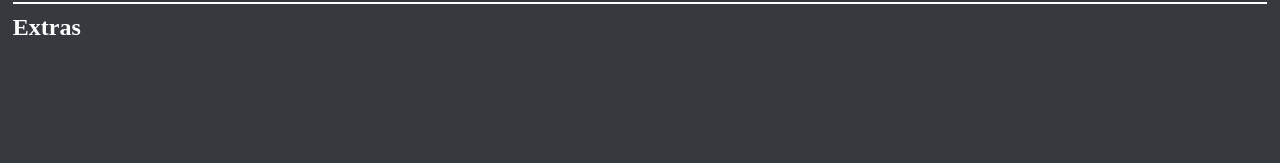
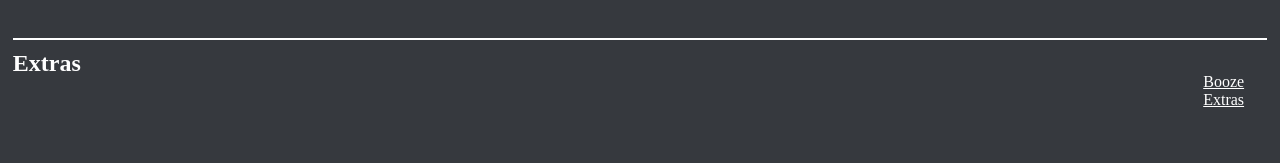
Before and after one commit to MyNameJaeff/Boozer, a React (Vite) app: page /inventory in a window 1280 px wide. Shown: the part 162-325 px from the top of the page. Built offline with nearby package versions, Linux system fonts and the light colour scheme.

Commit message:
A little more

```diff
--- a/src/components/boozeCard.tsx
+++ b/src/components/boozeCard.tsx
@@ -1,4 +1,4 @@
-import React, { useState } from "react";
+import { useState } from "react";
 
 export default function BoozeCard({
 	booze,
--- a/src/components/extraCard.tsx
+++ b/src/components/extraCard.tsx
@@ -1,4 +1,4 @@
-import React, { useState } from "react";
+import { useState } from "react";
 
 export default function ExtraCard({
 	extra,
--- a/src/components/navbar.tsx
+++ b/src/components/navbar.tsx
@@ -274,13 +274,35 @@ Extra: `;
 
 					<button
 						type="button"
-						onClick={() => navigate("/spritskap")}
-						onKeyUp={(e) => e.key === "Enter" && navigate("/spritskap")}
+						onClick={() => navigate("/inventory")}
+						onKeyUp={(e) => e.key === "Enter" && navigate("/inventory")}
 						className={`nav-button ${
-							location.pathname === "/spritskap" ? "active" : ""
+							location.pathname === "/inventory" ? "active" : ""
 						}`}
 					>
-						SpritSkåp
+						Inventory
+					</button>
+
+					<button
+						type="button"
+						onClick={() => navigate("/recipes")}
+						onKeyUp={(e) => e.key === "Enter" && navigate("/recipes")}
+						className={`nav-button ${
+							location.pathname === "/recipes" ? "active" : ""
+						}`}
+					>
+						Recipes
+					</button>
+
+					<button
+						type="button"
+						onClick={() => navigate("/about")}
+						onKeyUp={(e) => e.key === "Enter" && navigate("/about")}
+						className={`nav-button ${
+							location.pathname === "/about" ? "active" : ""
+						}`}
+					>
+						About
 					</button>
 				</div>
 			)}
--- a/src/index.css
+++ b/src/index.css
@@ -25,6 +25,7 @@ body{
     font-size: 25px;
     opacity: 1;
     letter-spacing: 8px;
+    position: sticky; /* Sticky for scrolling behavior */
 }
 .instructionsBox {
     height: 92%;
@@ -569,3 +570,14 @@ main{
 .add-button:hover{
     background-color: #0069d9;
 }
+
+.inventoryNav {
+    display: flex;
+    flex-direction: column;
+    position: sticky; /* Sticky for scrolling behavior */
+    left: 99vw;         /* Offset from the right edge of the screen */
+    top: 50%;          /* Start at 50% of the viewport height */
+    transform: translateY(-50%); /* Center the element vertically */
+    width: 5vw;        /* Width as 5% of the viewport width */
+    z-index: 5;        /* Ensure it's above other elements */
+}
--- a/src/routes/inventory.tsx
+++ b/src/routes/inventory.tsx
@@ -40,12 +40,17 @@ export default function Inventory() {
 		<>
 			<Navbar />
 			<main>
+				<div className="inventoryNav">
+					<a href="#boozeList">Booze</a>
+					<a href="#extrasList">Extras</a>
+				</div>
+
 				<AddBooze
 					setSavedBooze={setSavedBooze}
 					setSavedExtras={setSavedExtras}
 				/>
 				<h2>Booze</h2>
-				<div className="boozeList">
+				<div className="boozeList" id="boozeList">
 					{savedBooze.map((booze, index) => (
 						<BoozeCard
 							// biome-ignore lint/suspicious/noArrayIndexKey: <I dont care about index>
@@ -57,8 +62,9 @@ export default function Inventory() {
 					))}
 				</div>
 				<div className="divider" />
+
 				<h2>Extras</h2>
-				<div className="extrasList">
+				<div className="extrasList" id="extrasList">
 					{savedExtras.map((extra, index) => (
 						<ExtraCard
 							// biome-ignore lint/suspicious/noArrayIndexKey: <I dont care about index>
```
